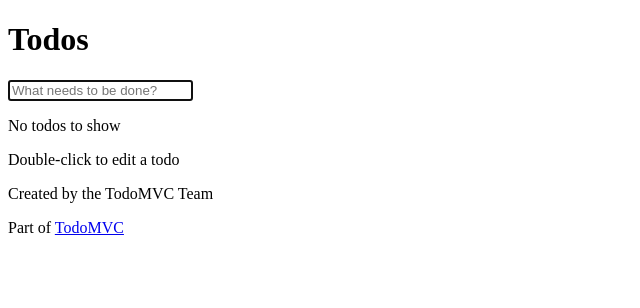
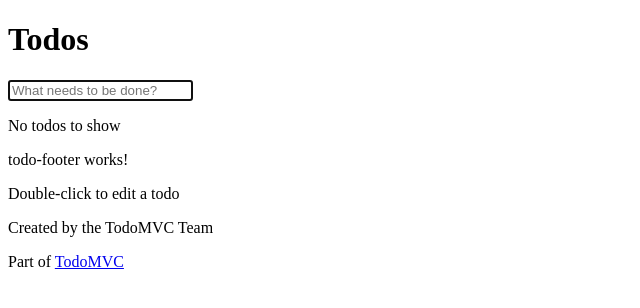
Before and after one commit to attilacs/angular-practice-todo3, an Angular app: page / in a window 1280 px wide. Shown: the top 308 px of the page, without its empty margins (0-640 px from the left). Built offline with nearby package versions, Linux system fonts and the light colour scheme.

Commit message:
Generate todo-footer component

```diff
--- a/src/app/app.component.html
+++ b/src/app/app.component.html
@@ -1,3 +1,4 @@
 <h1>{{title}}</h1>
 <app-todo-header />
 <app-todo-list />
+<app-todo-footer />
--- a/src/app/app.component.ts
+++ b/src/app/app.component.ts
@@ -1,11 +1,12 @@
 import { Component } from "@angular/core";
 import { TodoListComponent } from "./components/todo-list/todo-list.component";
 import { TodoHeaderComponent } from "./components/todo-header/todo-header.component";
+import { TodoFooterComponent } from "./components/todo-footer/todo-footer.component";
 
 @Component({
 	selector: "app-root",
 	standalone: true,
-	imports: [TodoHeaderComponent, TodoListComponent],
+	imports: [TodoHeaderComponent, TodoListComponent, TodoFooterComponent],
 	templateUrl: "./app.component.html",
 	styleUrl: "./app.component.scss",
 })
--- /dev/null
+++ b/src/app/components/todo-footer/todo-footer.component.html
@@ -0,0 +1 @@
+<p>todo-footer works!</p>
```
Also changed, not shown: src/app/components/todo-footer/todo-footer.component.ts (added, +10 -0 lines), src/app/components/todo-footer/todo-footer.component.scss (added), 1 other file (tests, documents, lock files or other folders).
